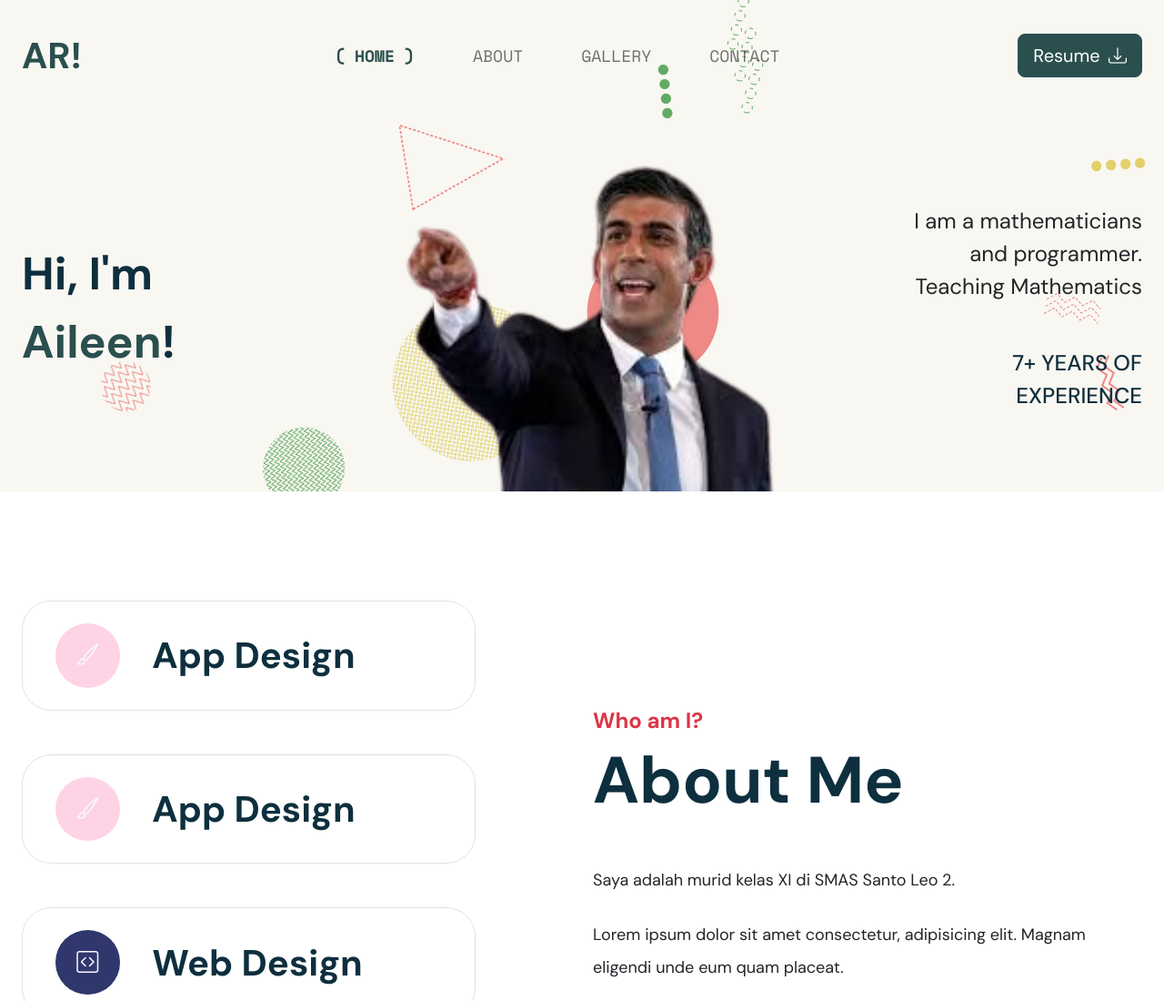
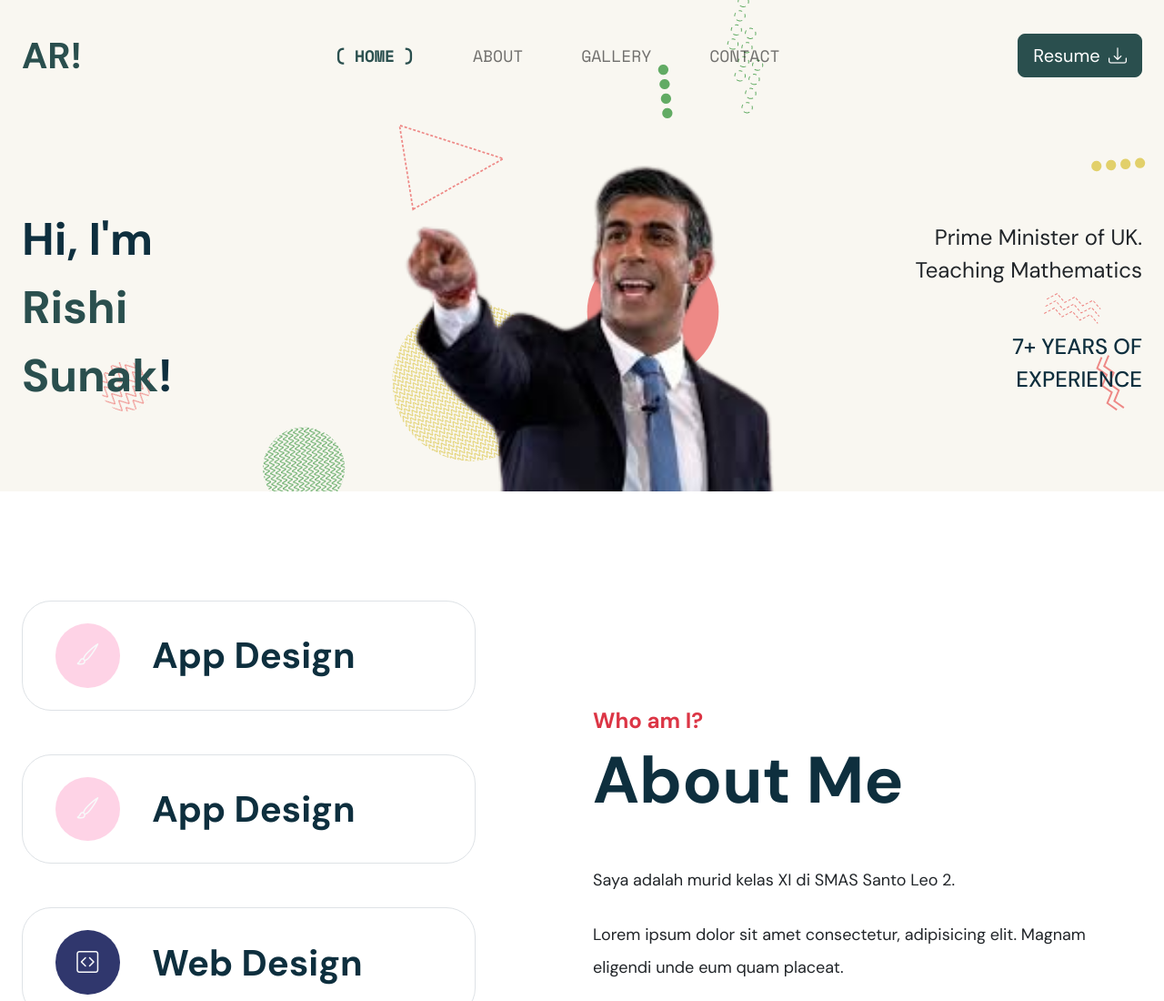
Before and after one commit to patriciaaileen21/patriciaaileen21.github.io, a plain HTML site: page index.html in a window 1280 px wide. Shown: the top 1100 px of the page at 91% size. Drawn offline with nearby package versions, Linux system fonts and the light colour scheme.

Commit message:
Update index.html

```diff
--- a/index.html
+++ b/index.html
@@ -56,7 +56,7 @@
                 <div class="row justify-content-between align-items-center gx-5 gy-5">
                     <div class="col-md-3">
                         <div class="text-center text-md-start">
-                            <h2 style="font-size:50px;"class="display-1 fw-bold lh-base">Hi, I'm <span class="text-accent-codecyan">Aileen</span>!
+                            <h2 style="font-size:50px;"class="display-1 fw-bold lh-base">Hi, I'm <span class="text-accent-codecyan">Rishi Sunak</span>!
                             </h2>
                         </div>
                     </div>
@@ -67,7 +67,7 @@
                     </div>
                     <div class="col-md-3">
                         <div class=" text-center text-md-end">
-                            <p class="fs-4">I am a mathematicians and programmer.<br />Teaching Mathematics</p>
+                            <p class="fs-4">Prime Minister of UK.<br />Teaching Mathematics</p>
                             <h4 class="mt-5 lh-base">7+ YEARS OF EXPERIENCE</h4>
                         </div>
                     </div>
```
